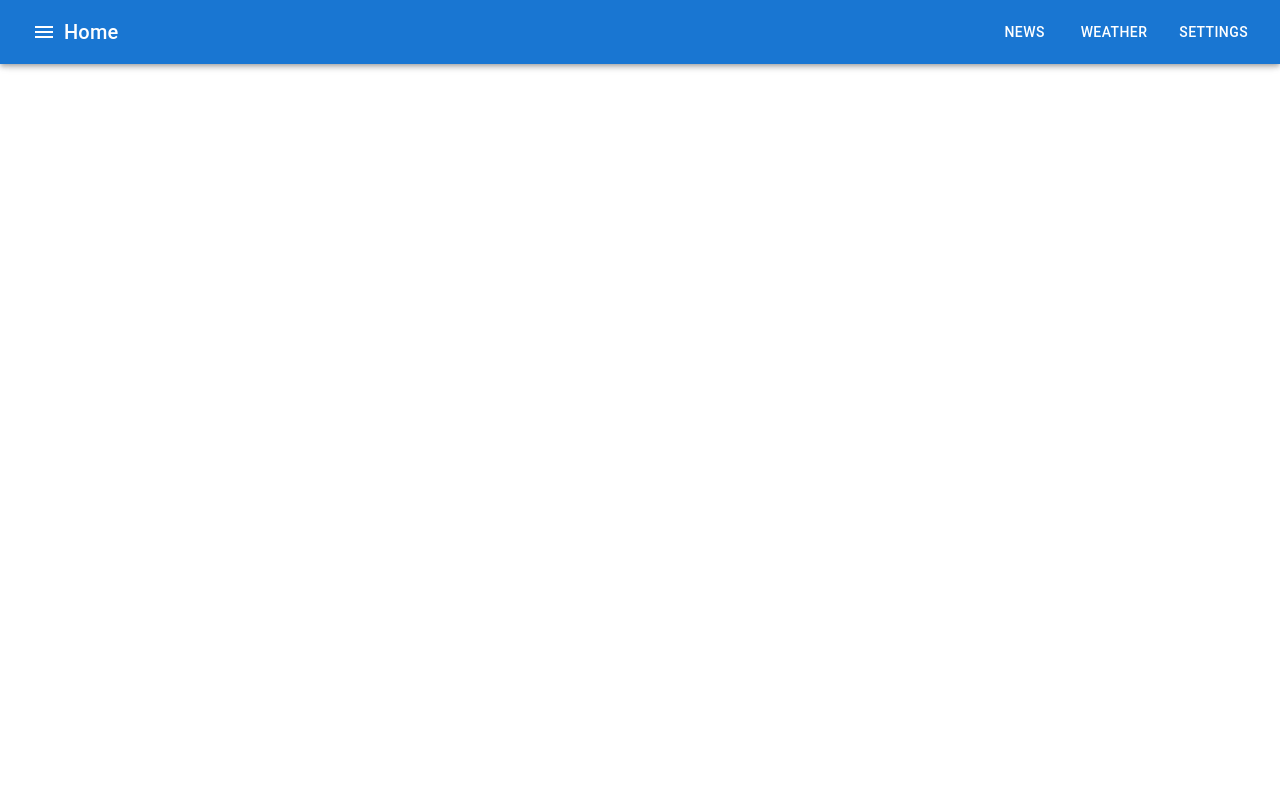
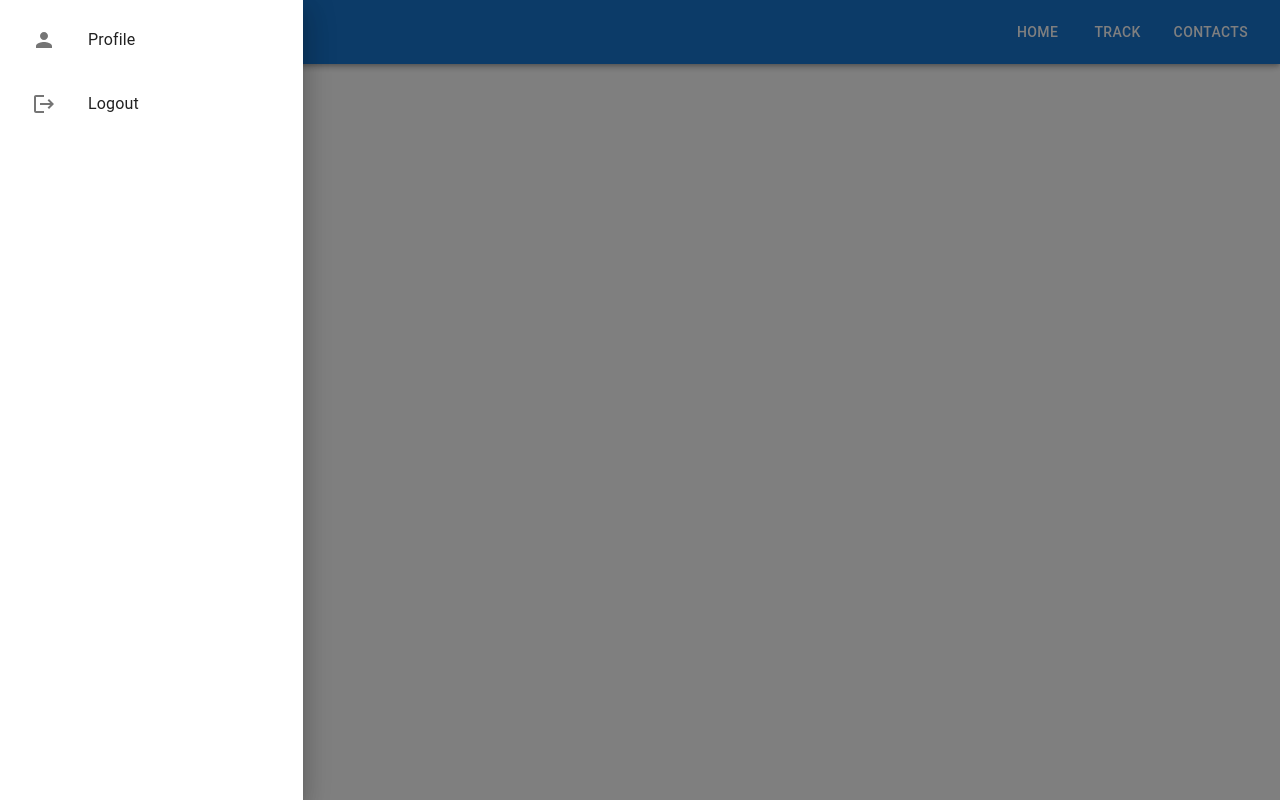
Before and after one commit to Ndawa54/Immigration, a React (Create React App) app: page /Home in a window 1280 px wide. Both pictures are taken after a click on the button 44 px from the left and 32 px from the top of the page. Built offline with nearby package versions, Linux system fonts and the light colour scheme.

Commit message:
Getting there

```diff
--- a/src/components/Navigation.js
+++ b/src/components/Navigation.js
@@ -1,26 +1,50 @@
-import { Menu } from '@mui/icons-material'
-import { AppBar, Button, IconButton, Stack, Toolbar, Typography } from '@mui/material'
-import React from 'react'
+import { Logout, Menu, Person } from '@mui/icons-material'
+import { AppBar, Button, Drawer, IconButton, List, ListItem, ListItemButton, ListItemIcon, ListItemText, Stack, Toolbar, Typography } from '@mui/material'
+import React, { useState } from 'react'
 
 
 export default function Navigation() {
+    const [open, setOpen] = useState(false)
+
+    const handleClick = () => {
+        setOpen(true)
+    }
     return (
         <div>
             <AppBar>
                 <Toolbar>
-                <IconButton color='inherit'>
+                    <IconButton color='inherit' onClick={handleClick}>
                         <Menu />
                     </IconButton>
-                <Typography variant="h6" noWrap component="div" sx={{ flexGrow: 1
-                }}> Home</Typography>
+                    <Typography variant="h6" noWrap component="div" sx={{
+                        flexGrow: 1
+                    }}> </Typography>
 
                     <Stack direction="row" spacing={2}>
-                    <Button color='inherit'>News</Button>
-                    <Button color='inherit'>Weather</Button>
-                    <Button color='inherit'>Settings</Button>
+                        <Button color='inherit'>Home</Button>
+                        <Button color='inherit'>Track</Button>
+                        <Button color='inherit'>Contacts</Button>
                     </Stack>
 
                 </Toolbar>
+                <Drawer anchor="left" open={open} onClose={() => { setOpen(false) }} >
+
+                    <List sx={{ spacing: '2', width: '30ch', display: 'block', role: 'presentation' }}>
+                        <ListItem>
+                            <ListItemButton>
+                                <ListItemIcon color='inherit'><Person /></ListItemIcon>
+                                <ListItemText>Profile</ListItemText>
+                            </ListItemButton>
+                        </ListItem>
+                        <ListItem>
+                            <ListItemButton>
+                                <ListItemIcon color='inherit'><Logout /></ListItemIcon>
+                                <ListItemText>Logout</ListItemText>
+                            </ListItemButton>
+                        </ListItem>
+
+                    </List>
+                </Drawer>
             </AppBar>
         </div>
     )
```
Lines whose indentation alone changed are shown as unchanged.
